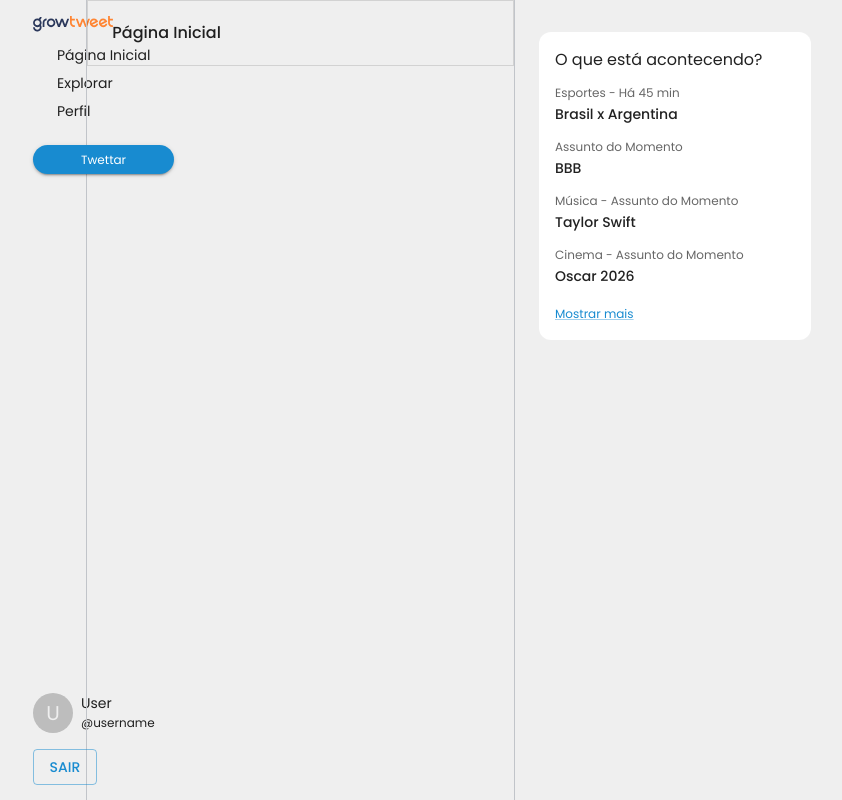
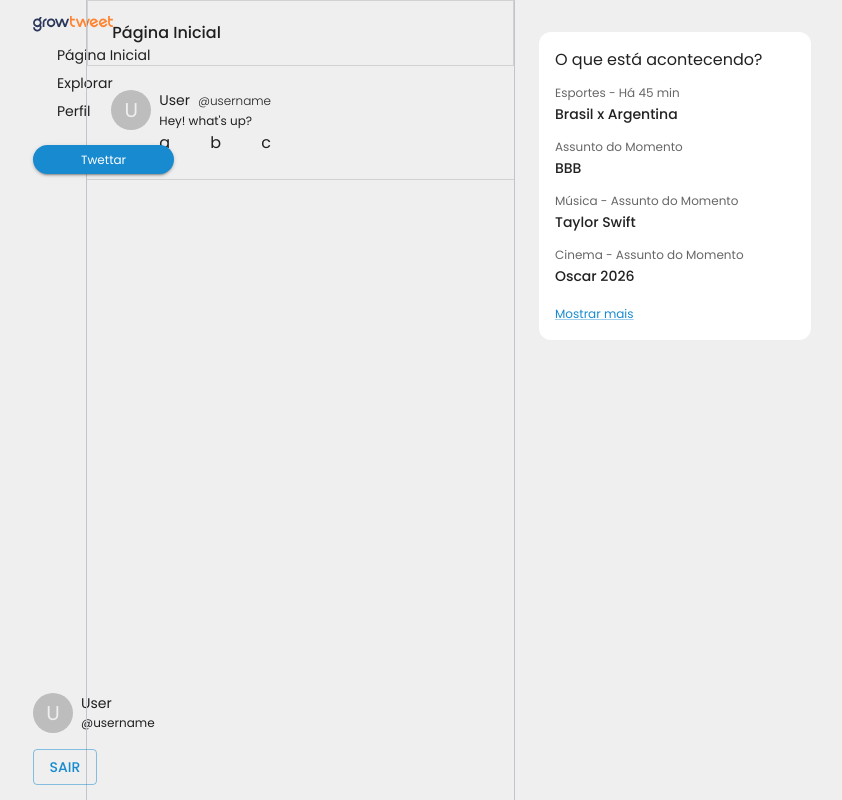
Before and after one commit to manubarb/Growtwitter, a React (Vite) app: page /home in a window 1280 px wide. Shown: the whole page, without its empty margins (286-1128 px from the left). Built offline with nearby package versions, Linux system fonts and the light colour scheme; no server answers; sample sign-in values are in the browser's storage; some icons are missing.

Commit message:
feat: create TweetContext

```diff
--- a/src/components/Feed/index.tsx
+++ b/src/components/Feed/index.tsx
@@ -1,4 +1,5 @@
-import { Box, AppBar, Toolbar, Typography } from "@mui/material"
+import { Box, AppBar, Toolbar, Typography, Stack, Avatar, Divider, Grid } from "@mui/material"
+import { Tweet } from "../Tweet"
 
 export function Feed() {
   return (
@@ -17,6 +18,9 @@
             </Toolbar>
           </AppBar>
         </Box>
+
+        <Tweet />
+
     </>
   )
 }
--- /dev/null
+++ b/src/components/Tweet/index.tsx
@@ -0,0 +1,48 @@
+import { Box, Avatar, Stack, Typography, Grid, Divider } from "@mui/material"
+
+export function Tweet(){
+    return (
+        <>
+        <Box>
+            <Box
+            component='div'
+            display= 'flex'
+            padding={3}
+            >
+              <Avatar alt="perfil" src="">U</Avatar>
+
+              <Stack
+              marginLeft={1}
+              >
+              <Typography variant='body1' sx={{ fontSize: 14}} >
+                User
+                <Typography variant='caption' sx={{ marginLeft: 1, fontWeight: 300}}>
+                  @username
+                </Typography>
+                </Typography>
+              <Typography variant='caption'>Hey! what's up?</Typography>
+
+              <Grid
+              justifyContent='space-between'
+              display='flex'
+              flexDirection='row'
+              >
+
+                <Grid >a</Grid>
+                <Grid >b</Grid>
+                <Grid >c</Grid>
+
+              </Grid>
+              </Stack>
+
+            </Box>
+            <Divider
+            flexItem
+            sx={{
+              border: '1px solid secondary.main'
+            }}
+            />
+        </Box>
+        </>
+    )
+}
--- a/src/contexts/AuthContext.tsx
+++ b/src/contexts/AuthContext.tsx
@@ -1,8 +1,8 @@
 import { createContext, useState, useEffect, type ReactNode } from 'react'
 import { api, authAPI } from '../services/api'
 
-interface User {
-  id: number
+export interface User {
+  id: string
   name: string
   username: string
 }
```
Also changed, not shown: src/contexts/TweetContext.tsx (added, +40 -0 lines).
